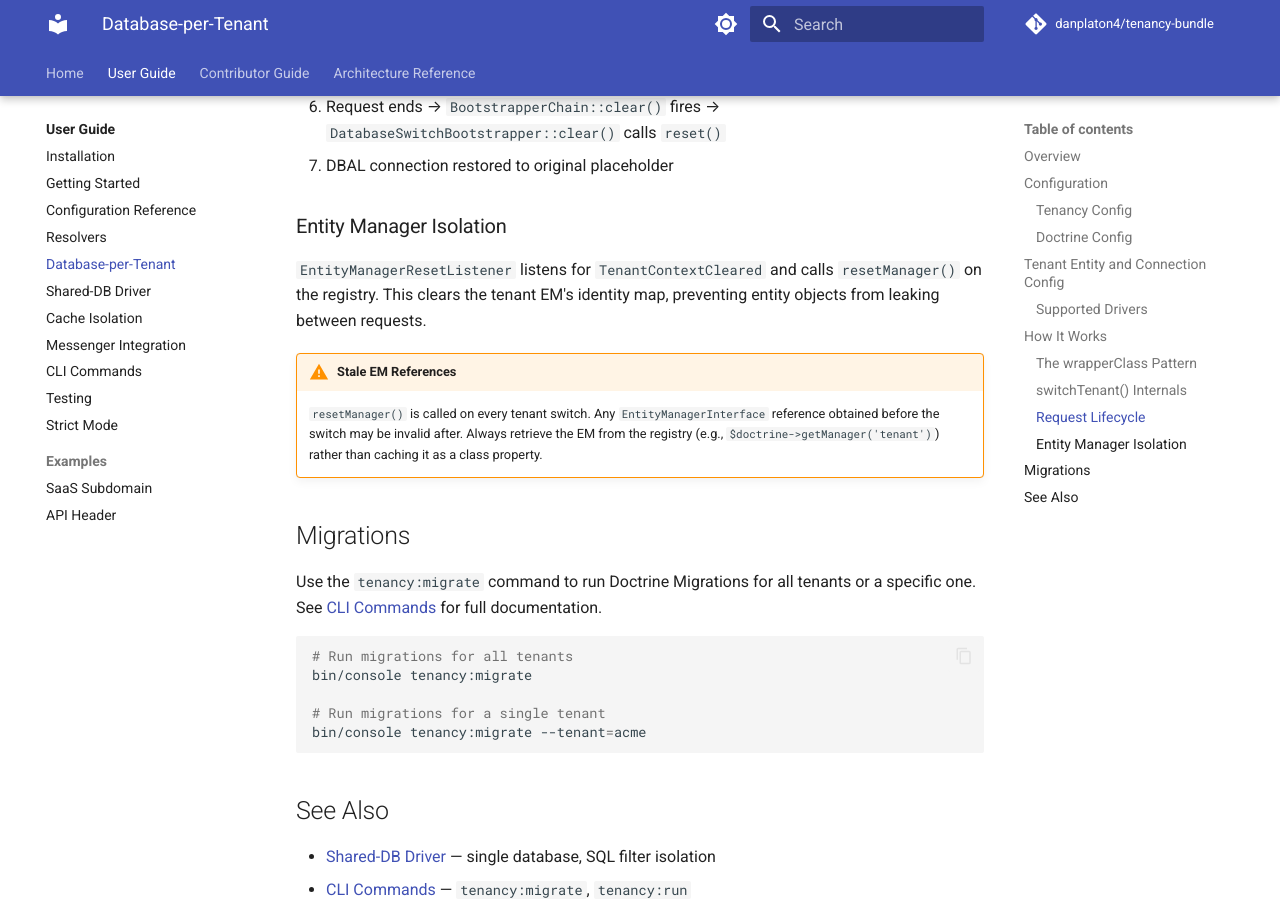
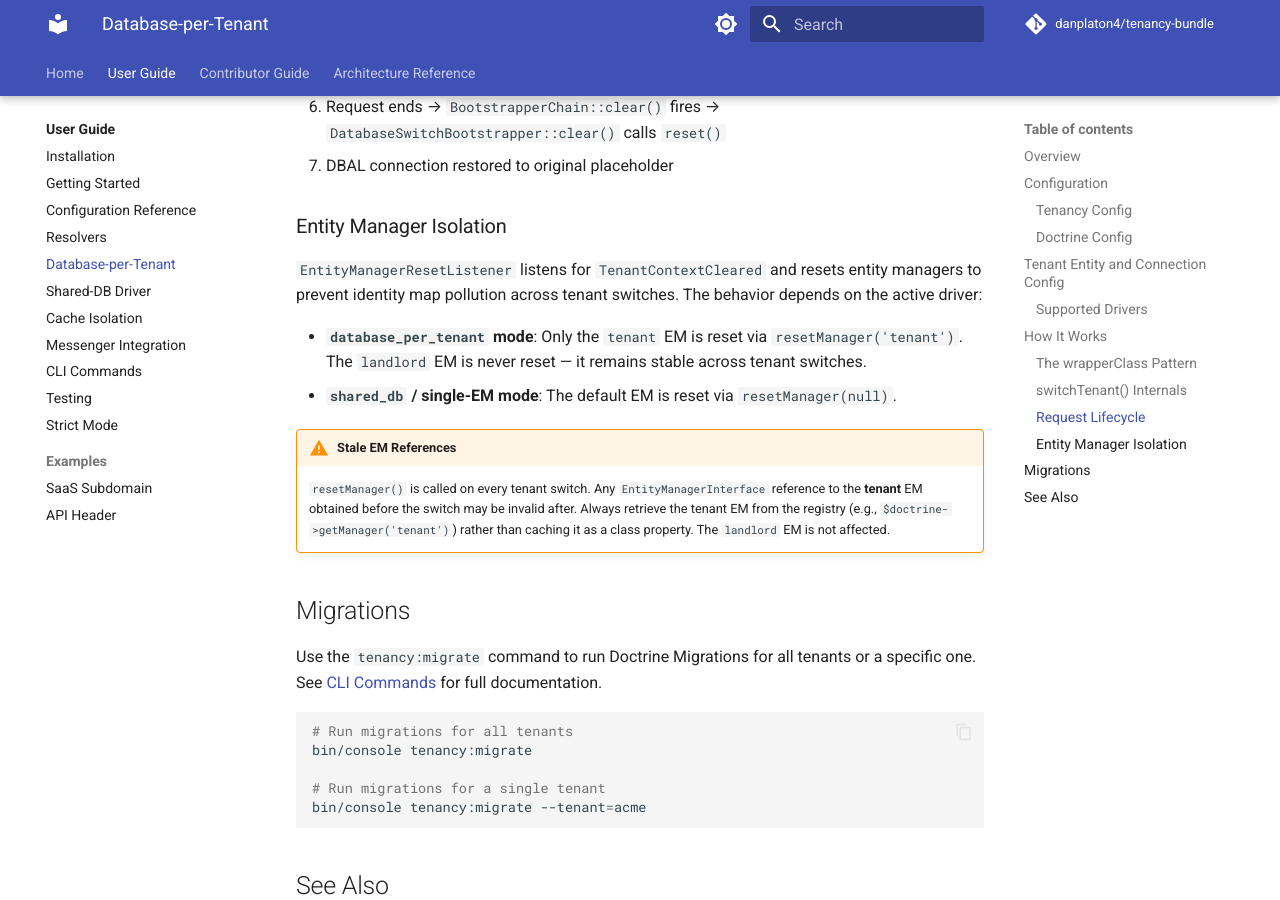
Before and after one commit to danplaton4/tenancy-bundle, an MkDocs documentation site: the page built from docs/user-guide/database-per-tenant.md, in a window 1280 px wide and 900 px high, scrolled down 3581 px. Built offline with MkDocs 1.6.1 and Material for MkDocs 9.7.7, drawn with Linux system fonts in a browser that asks for light colours; comment, search, counter and statistics services are not loaded.

Commit message:
docs(14-02): update resolvers.md custom pass-through note and database-per-tenant.md EM reset scoping

```diff
--- a/docs/user-guide/database-per-tenant.md
+++ b/docs/user-guide/database-per-tenant.md
@@ -200,14 +200,18 @@ every tenant switch.
 
 ### Entity Manager Isolation
 
-`EntityManagerResetListener` listens for `TenantContextCleared` and calls `resetManager()` on the
-registry. This clears the tenant EM's identity map, preventing entity objects from leaking between
-requests.
+`EntityManagerResetListener` listens for `TenantContextCleared` and resets entity managers to
+prevent identity map pollution across tenant switches. The behavior depends on the active driver:
+
+- **`database_per_tenant` mode**: Only the `tenant` EM is reset via `resetManager('tenant')`.
+  The `landlord` EM is never reset — it remains stable across tenant switches.
+- **`shared_db` / single-EM mode**: The default EM is reset via `resetManager(null)`.
 
 !!! warning "Stale EM References"
     `resetManager()` is called on every tenant switch. Any `EntityManagerInterface` reference
-    obtained before the switch may be invalid after. Always retrieve the EM from the registry
-    (e.g., `$doctrine->getManager('tenant')`) rather than caching it as a class property.
+    to the **tenant** EM obtained before the switch may be invalid after. Always retrieve the
+    tenant EM from the registry (e.g., `$doctrine->getManager('tenant')`) rather than caching
+    it as a class property. The `landlord` EM is not affected.
 
 ## Migrations
 
```
Also changed, not shown: docs/user-guide/resolvers.md (+7 -0 lines).
